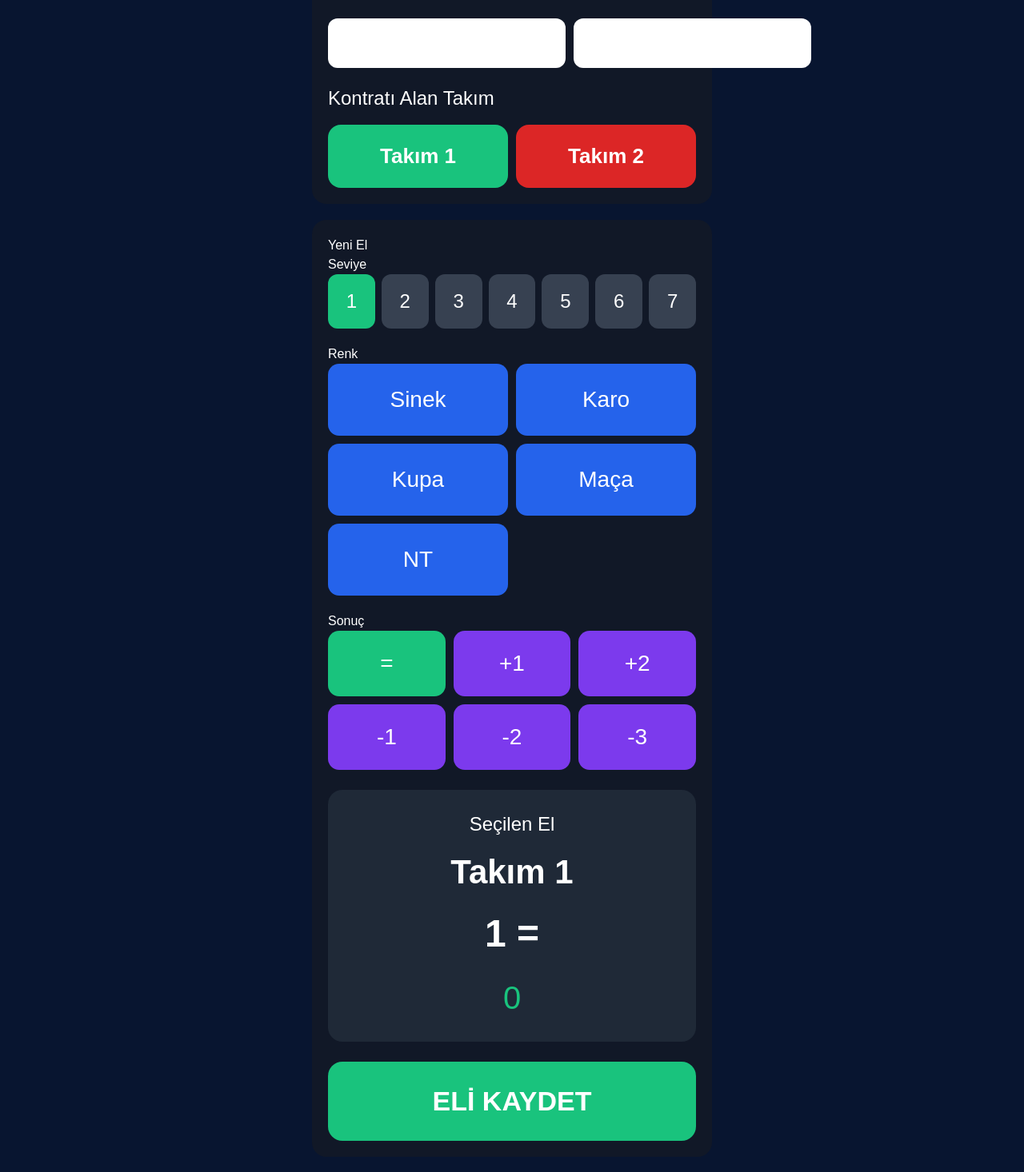
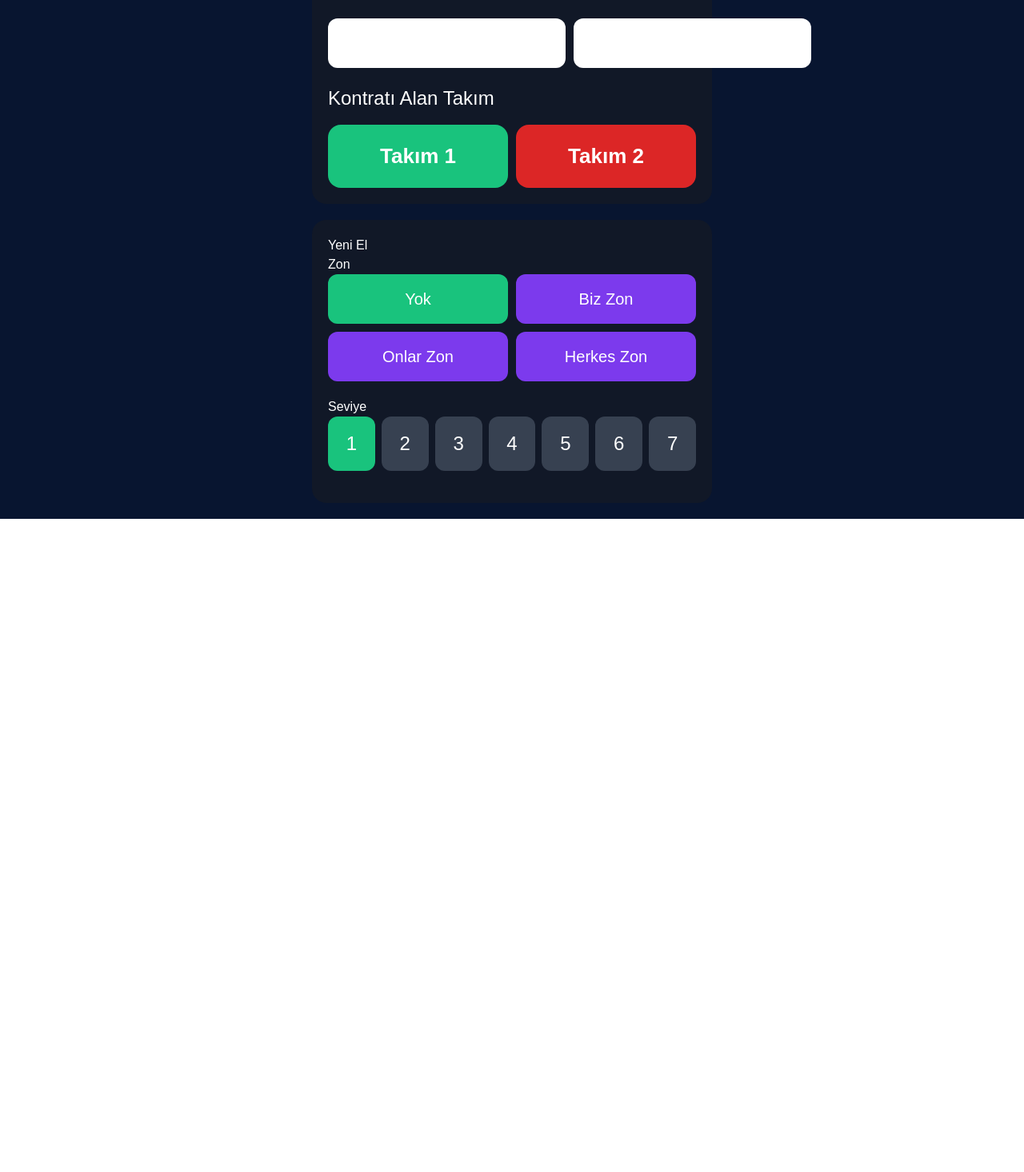
Before and after one commit to ederinoz/bric-skor, a React (Vite) app: page / in a window 1280 px wide. Shown: the part 238-1704 px from the top of the page at 80% size. After the commit the page ends 887 px from the top, so only its background shows below. Built offline with nearby package versions, Linux system fonts and the light colour scheme.

Commit message:
zon sistemi eklendi

```diff
--- a/src/App.jsx
+++ b/src/App.jsx
@@ -13,6 +13,9 @@ export default function App() {
 
   const [sonuc, setSonuc] =
     useState("=");
+
+  const [zon, setZon] =
+    useState("Yok");
 
   const [takim1Adi, setTakim1Adi] =
     useState("Takım 1");
@@ -75,14 +78,41 @@ export default function App() {
     if (sonuc === "+2")
       puan += 60;
 
-    if (sonuc === "-1")
-      puan = -50;
+    if (sonuc === "-1") {
 
-    if (sonuc === "-2")
-      puan = -100;
+      if (
+        zon === "Onlar Zon" ||
+        zon === "Herkes Zon"
+      ) {
+        puan = -100;
+      } else {
+        puan = -50;
+      }
+    }
 
-    if (sonuc === "-3")
-      puan = -150;
+    if (sonuc === "-2") {
+
+      if (
+        zon === "Onlar Zon" ||
+        zon === "Herkes Zon"
+      ) {
+        puan = -300;
+      } else {
+        puan = -100;
+      }
+    }
+
+    if (sonuc === "-3") {
+
+      if (
+        zon === "Onlar Zon" ||
+        zon === "Herkes Zon"
+      ) {
+        puan = -500;
+      } else {
+        puan = -150;
+      }
+    }
 
     return puan;
   }
@@ -100,6 +130,7 @@ export default function App() {
       kontrat:
         `${seviye} ${renk}`,
       sonuc,
+      zon,
       puan: hesaplaSkor(),
     };
 
@@ -374,6 +405,51 @@ export default function App() {
               </h2>
 
               <h3>
+                Zon
+              </h3>
+
+              <div
+                style={{
+                  display: "grid",
+                  gridTemplateColumns:
+                    "1fr 1fr",
+                  gap: 10,
+                  marginBottom: 20,
+                }}
+              >
+
+                {[
+                  "Yok",
+                  "Biz Zon",
+                  "Onlar Zon",
+                  "Herkes Zon",
+                ].map((z) => (
+
+                  <button
+                    key={z}
+                    onClick={() =>
+                      setZon(z)
+                    }
+                    style={{
+                      padding: 16,
+                      borderRadius: 12,
+                      border: "none",
+                      background:
+                        zon === z
+                          ? "#19c37d"
+                          : "#7c3aed",
+                      color: "white",
+                      fontSize: 20,
+                    }}
+                  >
+                    {z}
+                  </button>
+
+                ))}
+
+              </div>
+
+              <h3>
                 Seviye
               </h3>
 
@@ -414,354 +490,7 @@ export default function App() {
 
               </div>
 
-              <h3>
-                Renk
-              </h3>
-
-              <div
-                style={{
-                  display: "grid",
-                  gridTemplateColumns:
-                    "1fr 1fr",
-                  gap: 10,
-                  marginBottom: 20,
-                }}
-              >
-
-                {[
-                  "Sinek",
-                  "Karo",
-                  "Kupa",
-                  "Maça",
-                  "NT",
-                ].map((r) => (
-
-                  <button
-                    key={r}
-                    onClick={() =>
-                      setRenk(r)
-                    }
-                    style={{
-                      padding: 24,
-                      borderRadius: 14,
-                      border: "none",
-                      background:
-                        renk === r
-                          ? "#19c37d"
-                          : "#2563eb",
-                      color: "white",
-                      fontSize: 28,
-                    }}
-                  >
-                    {r}
-                  </button>
-
-                ))}
-
-              </div>
-
-              <h3>
-                Sonuç
-              </h3>
-
-              <div
-                style={{
-                  display: "grid",
-                  gridTemplateColumns:
-                    "1fr 1fr 1fr",
-                  gap: 10,
-                  marginBottom: 25,
-                }}
-              >
-
-                {[
-                  "=",
-                  "+1",
-                  "+2",
-                  "-1",
-                  "-2",
-                  "-3",
-                ].map((s) => (
-
-                  <button
-                    key={s}
-                    onClick={() =>
-                      setSonuc(s)
-                    }
-                    style={{
-                      padding: 20,
-                      borderRadius: 14,
-                      border: "none",
-                      background:
-                        sonuc === s
-                          ? "#19c37d"
-                          : "#7c3aed",
-                      color: "white",
-                      fontSize: 28,
-                    }}
-                  >
-                    {s}
-                  </button>
-
-                ))}
-
-              </div>
-
-              <div
-                style={{
-                  background: "#1f2937",
-                  padding: 25,
-                  borderRadius: 18,
-                  marginBottom: 25,
-                  textAlign: "center",
-                }}
-              >
-
-                <div
-                  style={{
-                    fontSize: 24,
-                  }}
-                >
-                  Seçilen El
-                </div>
-
-                <div
-                  style={{
-                    fontSize: 42,
-                    fontWeight:
-                      "bold",
-                    marginTop: 10,
-                  }}
-                >
-                  {takim}
-                </div>
-
-                <div
-                  style={{
-                    fontSize: 48,
-                    fontWeight:
-                      "bold",
-                    marginTop: 10,
-                  }}
-                >
-                  {seviye}
-                  {" "}
-                  {renk}
-                  {" "}
-                  {sonuc}
-                </div>
-
-                <div
-                  style={{
-                    marginTop: 14,
-                    fontSize: 40,
-                    color: "#19c37d",
-                  }}
-                >
-                  {hesaplaSkor()}
-                </div>
-
-              </div>
-
-              <button
-                onClick={eliKaydet}
-                style={{
-                  width: "100%",
-                  padding: 24,
-                  borderRadius: 18,
-                  border: "none",
-                  background:
-                    "#19c37d",
-                  color: "white",
-                  fontSize: 34,
-                  fontWeight:
-                    "bold",
-                }}
-              >
-                ELİ KAYDET
-              </button>
-
             </div>
-
-          </>
-        )}
-
-        {screen === "skor" && (
-          <>
-
-            <div
-              style={{
-                display: "grid",
-                gridTemplateColumns:
-                  "1fr 1fr",
-                gap: 15,
-                marginBottom: 25,
-              }}
-            >
-
-              <div
-                style={{
-                  background:
-                    "#2563eb",
-                  padding: 25,
-                  borderRadius: 18,
-                  textAlign:
-                    "center",
-                }}
-              >
-
-                <div
-                  style={{
-                    fontSize: 24,
-                  }}
-                >
-                  {takim1Adi}
-                </div>
-
-                <div
-                  style={{
-                    fontSize: 60,
-                    fontWeight:
-                      "bold",
-                    marginTop: 10,
-                  }}
-                >
-                  {takim1Toplam()}
-                </div>
-
-              </div>
-
-              <div
-                style={{
-                  background:
-                    "#dc2626",
-                  padding: 25,
-                  borderRadius: 18,
-                  textAlign:
-                    "center",
-                }}
-              >
-
-                <div
-                  style={{
-                    fontSize: 24,
-                  }}
-                >
-                  {takim2Adi}
-                </div>
-
-                <div
-                  style={{
-                    fontSize: 60,
-                    fontWeight:
-                      "bold",
-                    marginTop: 10,
-                  }}
-                >
-                  {takim2Toplam()}
-                </div>
-
-              </div>
-
-            </div>
-
-            {eller.map((el) => (
-
-              <div
-                key={el.id}
-                style={{
-                  background:
-                    "#111827",
-                  padding: 20,
-                  borderRadius: 18,
-                  marginBottom: 14,
-                }}
-              >
-
-                <div
-                  style={{
-                    display: "flex",
-                    justifyContent:
-                      "space-between",
-                    alignItems:
-                      "center",
-                  }}
-                >
-
-                  <div>
-
-                    <div
-                      style={{
-                        fontSize: 28,
-                        fontWeight:
-                          "bold",
-                      }}
-                    >
-                      {el.takim}
-                    </div>
-
-                    <div
-                      style={{
-                        fontSize: 24,
-                        marginTop: 4,
-                      }}
-                    >
-                      {el.kontrat}
-                    </div>
-
-                    <div
-                      style={{
-                        fontSize: 20,
-                        color:
-                          "#9ca3af",
-                        marginTop: 6,
-                      }}
-                    >
-                      Sonuç:
-                      {" "}
-                      {el.sonuc}
-                    </div>
-
-                  </div>
-
-                  <div
-                    style={{
-                      fontSize: 36,
-                      fontWeight:
-                        "bold",
-                      color:
-                        el.puan >= 0
-                          ? "#19c37d"
-                          : "#ef4444",
-                    }}
-                  >
-                    {el.puan}
-                  </div>
-
-                </div>
-
-                <button
-                  onClick={() =>
-                    eliSil(el.id)
-                  }
-                  style={{
-                    marginTop: 14,
-                    padding:
-                      "12px 16px",
-                    borderRadius: 12,
-                    border: "none",
-                    background:
-                      "#ef4444",
-                    color: "white",
-                    fontSize: 18,
-                  }}
-                >
-                  Sil
-                </button>
-
-              </div>
-
-            ))}
 
           </>
         )}
@@ -769,6 +498,5 @@ export default function App() {
       </div>
 
     </div>
-
   );
 }
```
